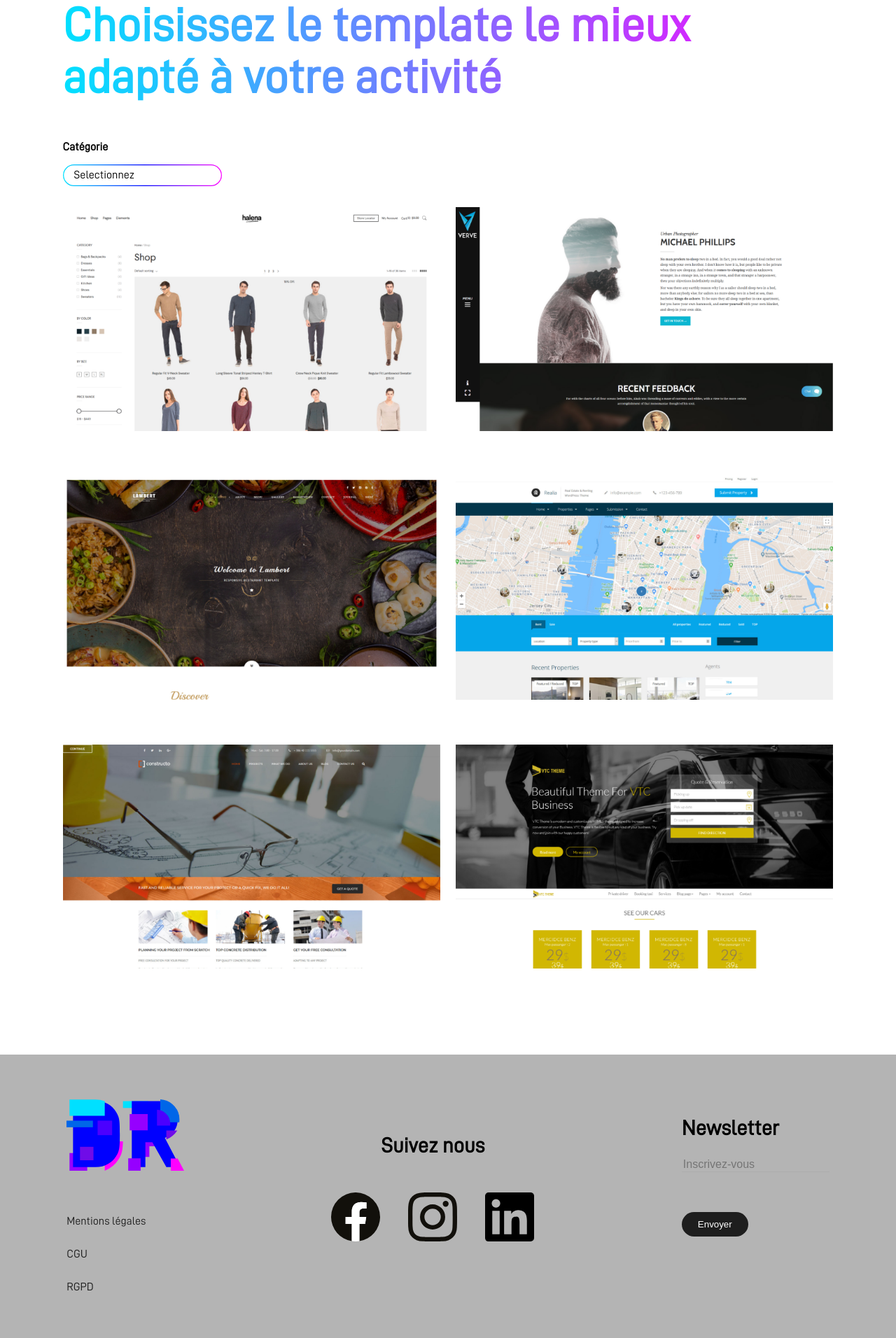
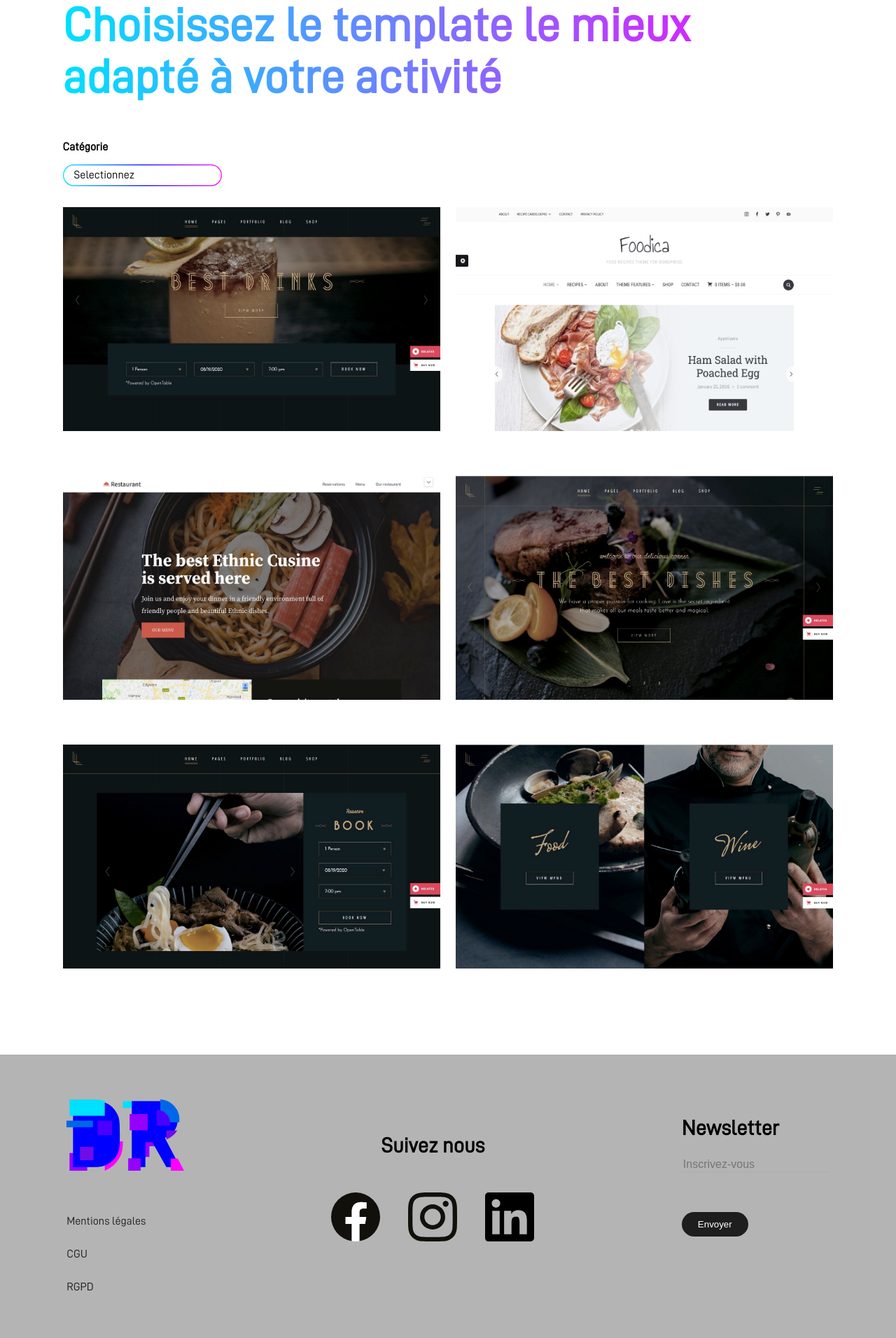
Before and after one commit to LaurentEldin/DropshipResource2, a Symfony app: template templates/exclusivite/restaurant.html.twig in a window 1280 px wide. Shown: the part 226-2138 px from the top of the page at 70% size. Run offline with Twig, Linux system fonts and the light colour scheme; the template is opened without the code that fills it, so the values that code supplies are empty; some libraries are stand-ins or nearby versions.

Commit message:
page restaurant ok

```diff
--- a/public/asset/css/mediaqueries.css
+++ b/public/asset/css/mediaqueries.css
@@ -834,9 +834,20 @@
     .titleTemplate{
         font-size: 30px;
     }
+    .imgTemplate{
+        width: 100%;
+        height: 330px;
+        z-index: 60;
+    }
 }
 
-
+@media screen and (min-width:1px) and (max-width:500px) {
+    .imgTemplate{
+        width: 100%;
+        height: 200px;
+        z-index: 60;
+    }
+}
 
 
 @media screen and (min-width:1px) and (max-width:280px) {
--- a/public/asset/css/style.css
+++ b/public/asset/css/style.css
@@ -393,7 +393,7 @@ li{
     margin-bottom: 10vh;
 }
 .nav{
-    z-index: 999;
+    z-index: 9999999;
     display: -webkit-box;
     display: -ms-flexbox;
     display: flex;
@@ -2247,6 +2247,7 @@ td, th /* Mettre une bordure sur les td ET les th */
     height: 320px;
     z-index: 60;
 }
+
 .optionsPaiement{
     position: absolute;
     right: 0;
--- a/templates/exclusivite/restaurant.html.twig
+++ b/templates/exclusivite/restaurant.html.twig
@@ -30,71 +30,71 @@
             </div>
         </div>
         <div class="imgTemplateContainer displayNone">
-            <a href="{{ path('ecommerce') }}" class="templateContainer">
-                <img class="imgTemplate" src="{{ asset('asset/img/e-commerce.png') }}" alt="illustration template" title="illustration template">
+            <a href="https://laurent.qodeinteractive.com/bar-home/" class="templateContainer">
+                <img class="imgTemplate" src="{{ asset('asset/img/BAR.jpg') }}" alt="illustration template" title="illustration template">
                 <span class="hoverImgTemplate">
-                    <p class="pImgTemplate">E-commerce</p>
-                    </span>
+                    <p class="pImgTemplate">LAURENT BAR</p>
+                </span>
             </a>
-            <a href="{{ path('portfolio') }}" class="templateContainer">
-                <img class="imgTemplate" src="{{ asset('asset/img/portfolio.png') }}" alt="illustration template" title="illustration template">
+            <a href="https://demo.wpzoom.com/?theme=foodica" class="templateContainer">
+                <img class="imgTemplate" src="{{ asset('asset/img/FOODICA.jpg') }}" alt="illustration template" title="illustration template">
                 <span class="hoverImgTemplate">
-                    <p class="pImgTemplate">Portfolio</p>
+                    <p class="pImgTemplate">FOODICA</p>
                 </span>
             </a>
         </div>
         <div class="imgTemplateContainer displayNone">
-            <a href="{{ path('restaurant') }}" class="templateContainer">
-                <img class="imgTemplate" src="{{ asset('asset/img/restaurant.png') }}" alt="illustration template" title="illustration template">
+            <a href="https://themeisle.com/demo/?theme=Restaurant#" class="templateContainer">
+                <img class="imgTemplate" src="{{ asset('asset/img/ISLE.jpg') }}" alt="illustration template" title="illustration template">
                 <span class="hoverImgTemplate">
-                    <p class="pImgTemplate">Restaurant</p>
+                    <p class="pImgTemplate">ISLE</p>
                 </span>
             </a>
-            <a href="{{ path('immobilier') }}" class="templateContainer">
-                <img class="imgTemplate" src="{{ asset('asset/img/immobilier.png') }}" alt="illustration template" title="illustration template">
+            <a href="https://laurent.qodeinteractive.com/" class="templateContainer">
+                <img class="imgTemplate" src="{{ asset('asset/img/MAINHOME.jpg') }}" alt="illustration template" title="illustration template">
                 <span class="hoverImgTemplate">
-                    <p class="pImgTemplate">Immobilier</p>
+                    <p class="pImgTemplate">LAURENT MAIN HOME</p>
                 </span>
             </a>
         </div>
         <div class="imgTemplateContainer displayNone">
-            <a href="{{ path('habitat') }}" class="templateContainer">
-                <img class="imgTemplate" src="{{ asset('asset/img/habitat.png') }}" alt="illustration template" title="illustration template">
+            <a href="https://laurent.qodeinteractive.com/restaurant-home/" class="templateContainer">
+                <img class="imgTemplate" src="{{ asset('asset/img/RESTAURANT.jpg') }}" alt="illustration template" title="illustration template">
                 <span class="hoverImgTemplate">
-                    <p class="pImgTemplate">Habitat</p>
+                    <p class="pImgTemplate">LAURANT RESTAURANT</p>
                 </span>
             </a>
-            <a href="{{ path('vtc') }}" class="templateContainer">
-                <img class="imgTemplate" src="{{ asset('asset/img/Vtc.png') }}" alt="illustration template" title="illustration template">
+            <a href="https://laurent.qodeinteractive.com/split-screen-showcase/" class="templateContainer">
+                <img class="imgTemplate" src="{{ asset('asset/img/WINE&FOOD.jpg') }}" alt="illustration template" title="illustration template">
                 <span class="hoverImgTemplate">
-                    <p class="pImgTemplate">Vtc</p>
+                    <p class="pImgTemplate">LAURENT WINE&FOOD</p>
                 </span>
             </a>
         </div>
         <div class="mobilBlock">
-            <a href="{{ path('ecommerce') }}" class="templateContainer">
-                <img class="imgTemplate" src="{{ asset('asset/img/e-commerce.png') }}" alt="illustration template" title="illustration template">
-                <p class="pImgTemplateResponsive">E-commerce</p>
+            <a href="https://laurent.qodeinteractive.com/bar-home/" class="templateContainer">
+                <img class="imgTemplate" src="{{ asset('asset/img/BAR.jpg') }}" alt="illustration template" title="illustration template">
+                <p class="pImgTemplateResponsive">LAURENT BAR</p>
             </a>
-            <a href="{{ path('portfolio') }}" class="templateContainer">
-                <img class="imgTemplate" src="{{ asset('asset/img/portfolio.png') }}" alt="illustration template" title="illustration template">
-                <p class="pImgTemplateResponsive">Portfolio</p>
+            <a href="https://demo.wpzoom.com/?theme=foodica" class="templateContainer">
+                <img class="imgTemplate" src="{{ asset('asset/img/FOODICA.jpg') }}" alt="illustration template" title="illustration template">
+                <p class="pImgTemplateResponsive">FOODICA</p>
             </a>
-            <a href="{{ path('restaurant') }}" class="templateContainer">
-                <img class="imgTemplate" src="{{ asset('asset/img/restaurant.png') }}" alt="illustration template" title="illustration template">
-                <p class="pImgTemplateResponsive">Restaurant</p>
+            <a href="https://themeisle.com/demo/?theme=Restaurant#" class="templateContainer">
+                <img class="imgTemplate" src="{{ asset('asset/img/ISLE.jpg') }}" alt="illustration template" title="illustration template">
+                <p class="pImgTemplateResponsive">ISLE</p>
             </a>
-            <a href="{{ path('immobilier') }}" class="templateContainer">
-                <img class="imgTemplate" src="{{ asset('asset/img/immobilier.png') }}" alt="illustration template" title="illustration template">
-                <p class="pImgTemplateResponsive">Immobilier</p>
+            <a href="https://laurent.qodeinteractive.com/" class="templateContainer">
+                <img class="imgTemplate" src="{{ asset('asset/img/MAINHOME.jpg') }}" alt="illustration template" title="illustration template">
+                <p class="pImgTemplateResponsive">LAURENT MAIN HOME</p>
             </a>
-            <a href="{{ path('habitat') }}" class="templateContainer">
-                <img class="imgTemplate" src="{{ asset('asset/img/habitat.png') }}" alt="illustration template" title="illustration template">
-                <p class="pImgTemplateResponsive">Habitat</p>
+            <a href="https://laurent.qodeinteractive.com/restaurant-home/" class="templateContainer">
+                <img class="imgTemplate" src="{{ asset('asset/img/RESTAURANT.jpg') }}" alt="illustration template" title="illustration template">
+                <p class="pImgTemplateResponsive">HLAURENT RESTAURANT</p>
             </a>
-            <a href="{{ path('vtc') }}" class="templateContainer">
-                <img class="imgTemplate" src="{{ asset('asset/img/Vtc.png') }}" alt="illustration template" title="illustration template">
-                <p class="pImgTemplateResponsive">Vtc</p>
+            <a href="https://laurent.qodeinteractive.com/split-screen-showcase/" class="templateContainer">
+                <img class="imgTemplate" src="{{ asset('asset/img/WINE&FOOD.jpg') }}" alt="illustration template" title="illustration template">
+                <p class="pImgTemplateResponsive">LAURENT WINE&FOOD</p>
             </a>
         </div>
     </main>
```
Also changed, not shown: public/asset/img/BAR.jpg (added), public/asset/img/FOODICA.jpg (added), public/asset/img/ISLE.jpg (added), public/asset/img/MAINHOME.jpg (added), public/asset/img/RESTAURANT.jpg (added), public/asset/img/WINE&FOOD.jpg (added).
